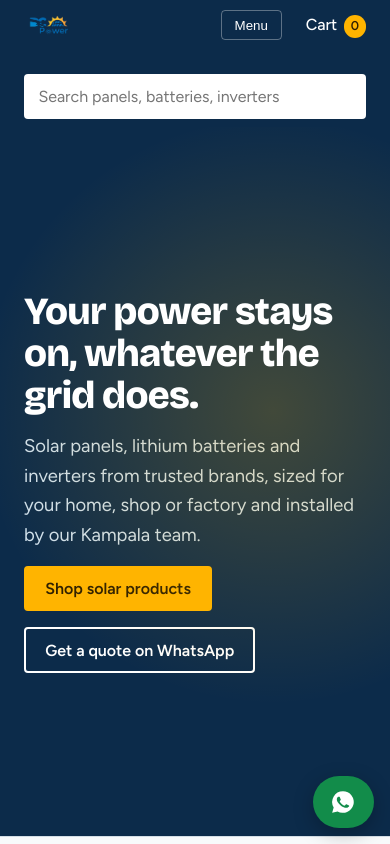
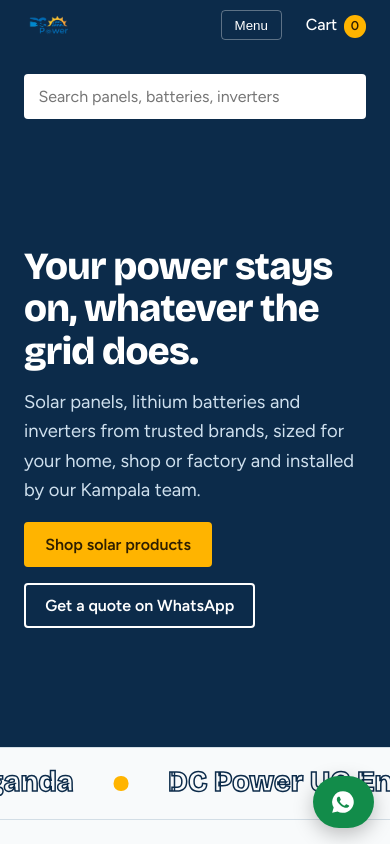
Before and after one commit to Ian-Balijawa/dcpower.ug, a React (Vite) app: page / in a window 390 px wide. Shown: the top 844 px of the page. Built offline with nearby package versions, Linux system fonts and the light colour scheme.

Commit message:
fix: comment out unused CSS variables in hero section and adjust min-height for responsiveness

```diff
--- a/src/styles/global.css
+++ b/src/styles/global.css
@@ -312,8 +312,8 @@ img {
 }
 /* hero */
 .hero {
-  --mx: 70%;
-  --my: 40%;
+  /* --mx: 70%; */
+  /* --my: 40%; */
   background: var(--cell);
   color: #fff;
   overflow: hidden;
@@ -1735,6 +1735,11 @@ textarea:focus {
 }
 
 @media (max-width: 600px) {
+
+  .hero-in {
+    min-height: min(84vh, 620px);
+  }
+
   .filters {
     grid-template-columns: 1fr;
   }
```
